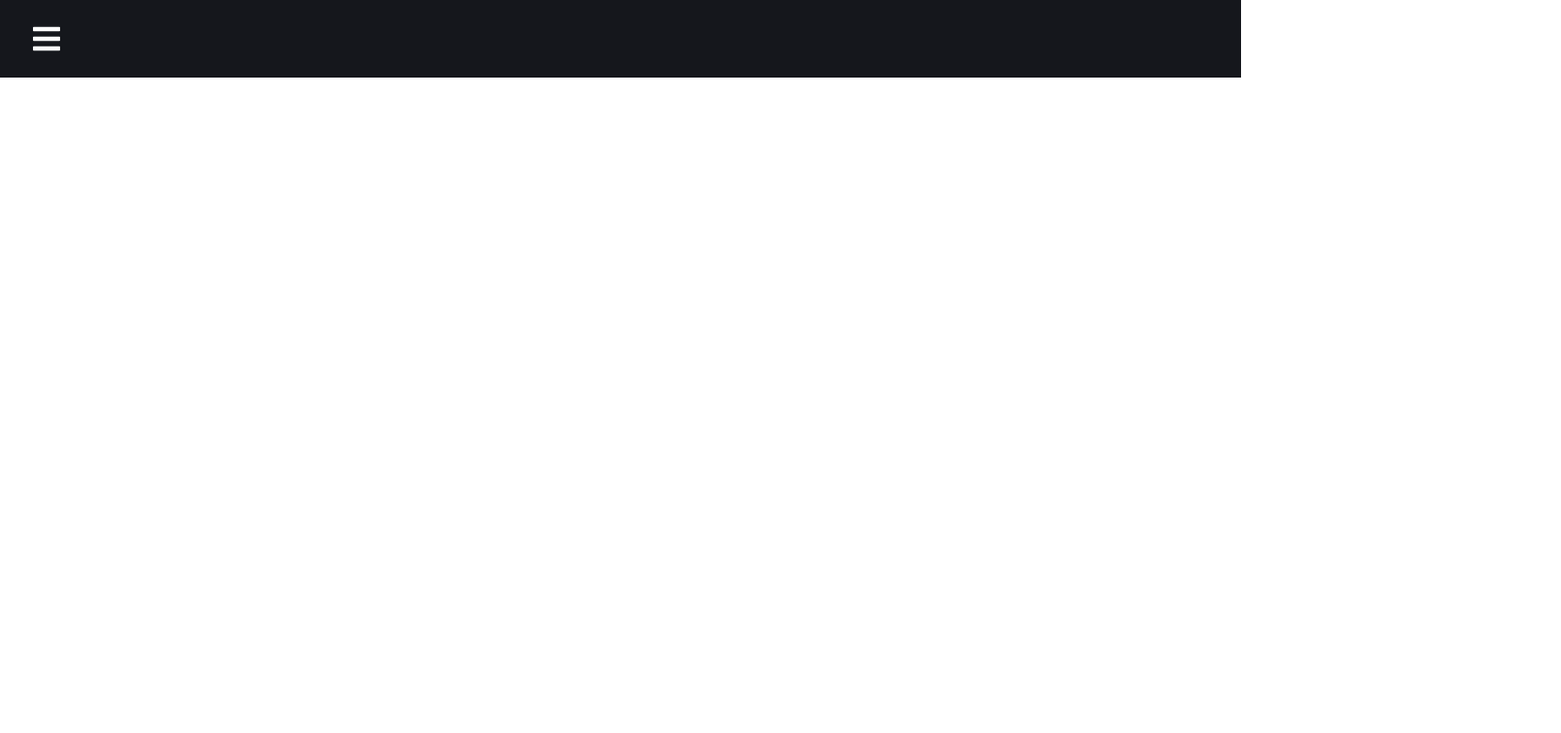
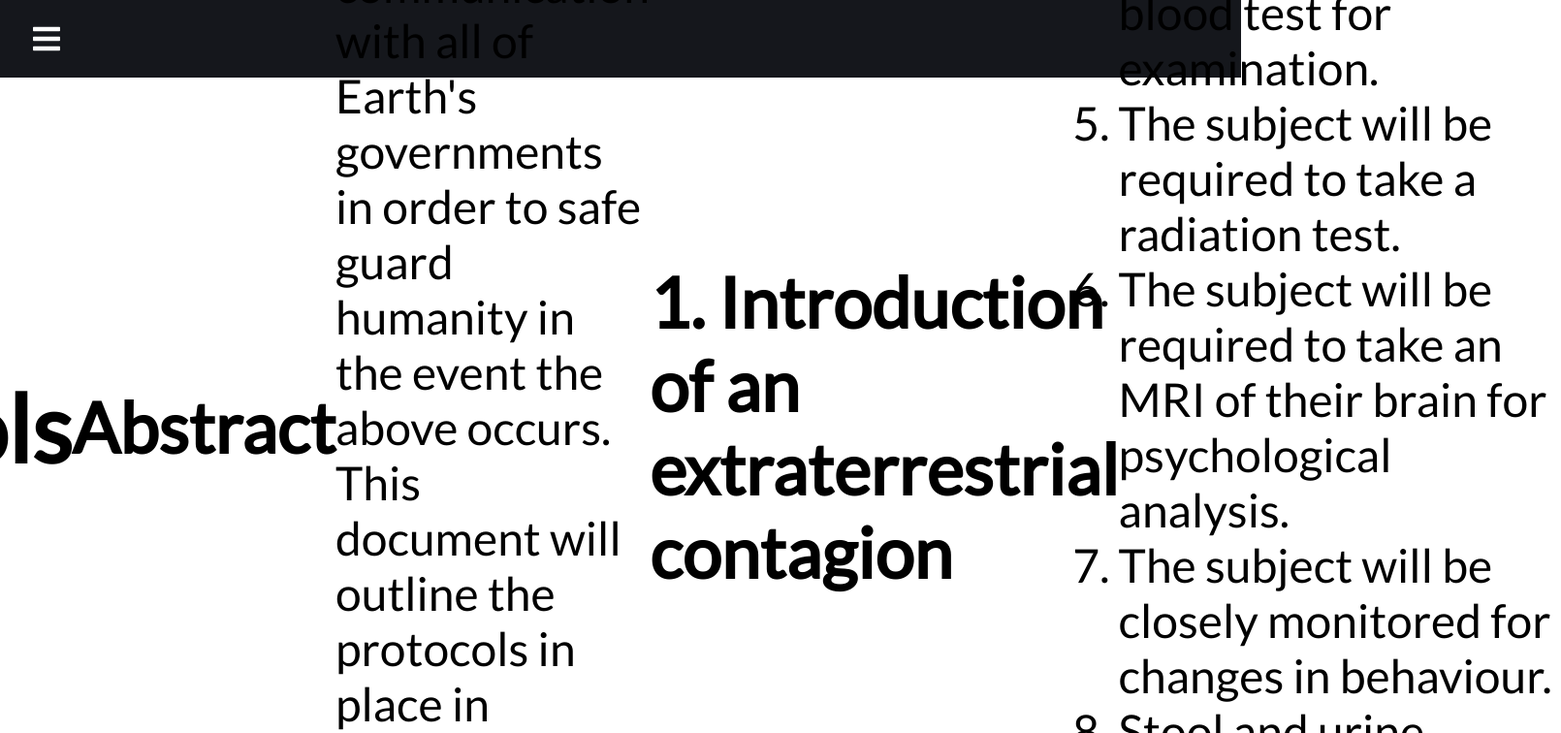
Before and after one commit to Copium-HQ/Vanilla, a React (Create React App) app: page /Protocols in a window 1280 px wide. Shown: the top 756 px of the page at 97% size, 1610 px wide, since content can reach past the window. Built offline with nearby package versions, Linux system fonts and the light colour scheme.

Commit message:
Some gud tings
yea

```diff
--- a/src/App.css
+++ b/src/App.css
@@ -7,6 +7,8 @@
   font-family: 'Lato', sans-serif;
 }
 
+.em,
+.protocol,
 .home,
 .reports,
 .products,
--- a/src/App.js
+++ b/src/App.js
@@ -5,6 +5,7 @@ import Overview from './pages/Overview';
 import { Reports, ReportsOne, ReportsTwo, ReportsThree } from './pages/Reports';
 import Team from './pages/Team';
 import EmergencyPage from './pages/EmergencyPage';
+import Protocols from './pages/Protocols';
 
 
 function App() {
@@ -14,7 +15,7 @@ function App() {
       <Switch>
         <Route path='/Overview' exact component={Overview} />
         <Route path='/EmergencyPage' exact component={EmergencyPage} />
-        <Route path='/reports/reports1' exact component={ReportsOne} />
+        <Route path='/Protocols' exact component={Protocols} />
         <Route path='/reports/reports2' exact component={ReportsTwo} />
         <Route path='/reports/reports3' exact component={ReportsThree} />
         <Route path='/team' exact component={Team} />
--- a/src/pages/EmergencyPage.js
+++ b/src/pages/EmergencyPage.js
@@ -2,7 +2,7 @@ import React from 'react';
 
 const EmergencyPage = () => {
     return (
-        <div>
+        <div className='em'>
         <h1> Emergency </h1>
             <p>In case of emergency please do NOT panic. </p>
             <p>Please contact one of the phone numbers bellow</p>
@@ -27,6 +27,7 @@ const EmergencyPage = () => {
         <h3>AREA 51 - Investigations</h3>
             <p>'81-80-553'</p>
     </div>
+
     );
 };
 
--- a/src/pages/Protocols.js
+++ b/src/pages/Protocols.js
@@ -1,26 +1,27 @@
-export function ProtocolsPage()
-{
-    return(
-        <div>
+import React from 'react';
+
+const Protocols = () => {
+  return (
+    <div className='protocol'>
             <h1>Protocols</h1>
 
             <h2>Abstract</h2>
 
             <p>
                 In the current time and era it is only a matter of time before an alien contagion may
-                put our regular<br> lives at risk and threaten all of humanity. As such, this document
-                was created with close communication<br> with all of Earth's governments in order to
-                safe guard humanity in the event the above occurs. This<br> document will outline the
-                protocols in place in regards to the biosecurity of our own race and what<br> actions we
+                put our regular<br></br> lives at risk and threaten all of humanity. As such, this document
+                was created with close communication<br></br> with all of Earth's governments in order to
+                safe guard humanity in the event the above occurs. This<br></br> document will outline the
+                protocols in place in regards to the biosecurity of our own race and what<br></br> actions we
                 will take to ensure the longevity and health of our own race. We understand the need
-                 to<br> communicate with aliens, but humanity will not take a risk it does not need to.
+                 to<br></br> communicate with aliens, but humanity will not take a risk it does not need to.
             </p>
 
             <h2>1. Introduction of an extraterrestrial contagion</h2>
 
             <p>
                 In the event that a human shall become physiological immunocompromised due to an
-                undiscovered<br> extraterrestrial contaigion.<br><br> They will be:<br>
+                undiscovered<br></br> extraterrestrial contaigion.<br></br><br></br> They will be:<br></br>
 
                 <ol>
                     <li>Physically Isolated.</li>
@@ -34,9 +35,9 @@ export function ProtocolsPage()
                     <li>Stool and urine samples will be collected daily and examined in a laboratory.</li>
                 </ol>
 
-                All labs referenced are rated at: Biosafety level 4<br><br>
+                All labs referenced are rated at: Biosafety level 4<br></br><br></br>
 
-                The rooms subjects reside in:<br>
+                The rooms subjects reside in:<br></br>
 
                 <ol>
                     <li>The air will be filter using a H13 HEPA filter.</li>
@@ -47,5 +48,7 @@ export function ProtocolsPage()
                 </ol>
             </p>
         </div>
-    );
-}
+  );
+};
+
+export default Protocols;
--- a/src/pages/index.js
+++ /dev/null
@@ -1 +0,0 @@
-export {ReportPage} from './ReportPage.js'
```
Also changed, not shown: src/components/SidebarData.js (+4 -5 lines), 1 other file (tests, documents, lock files or other folders).
